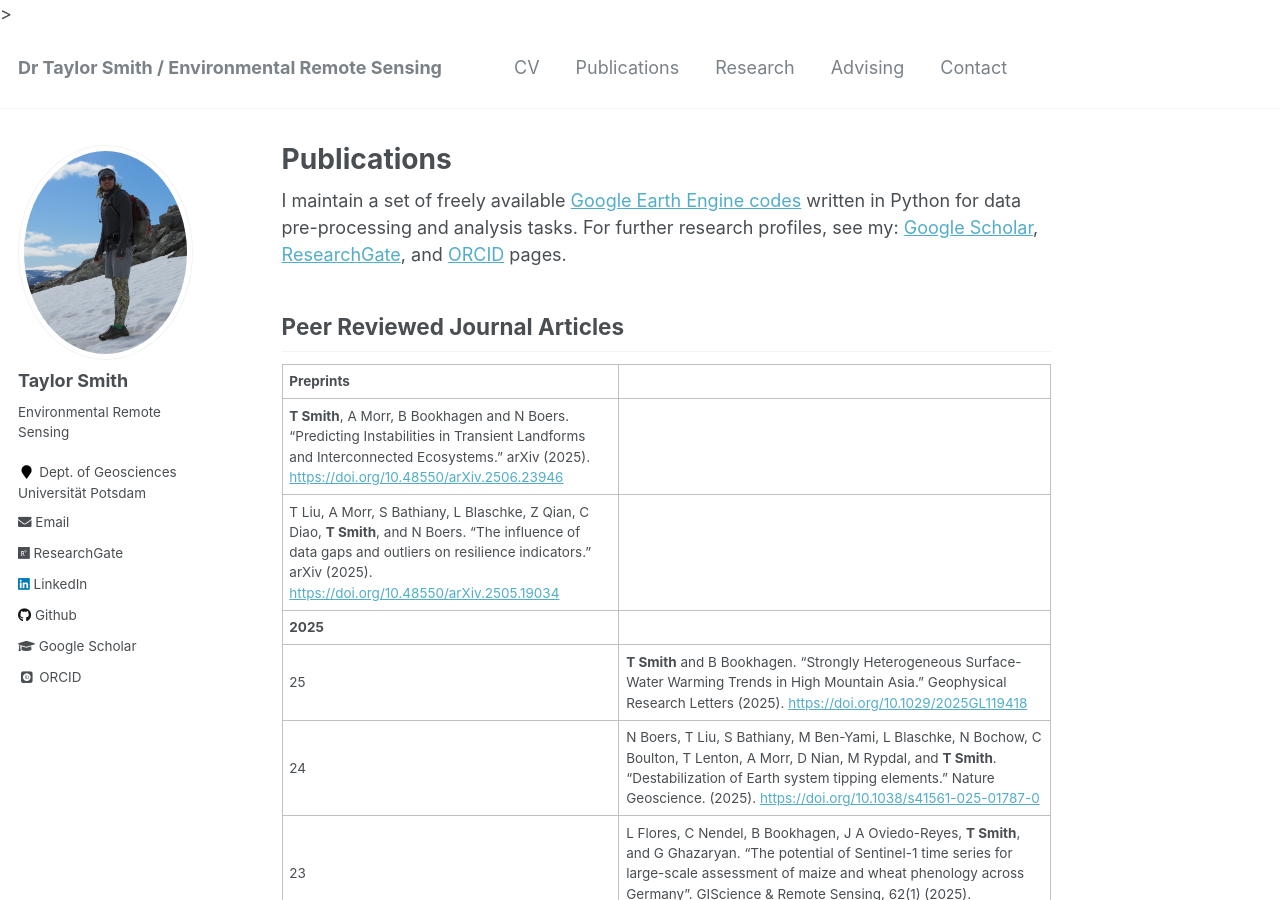
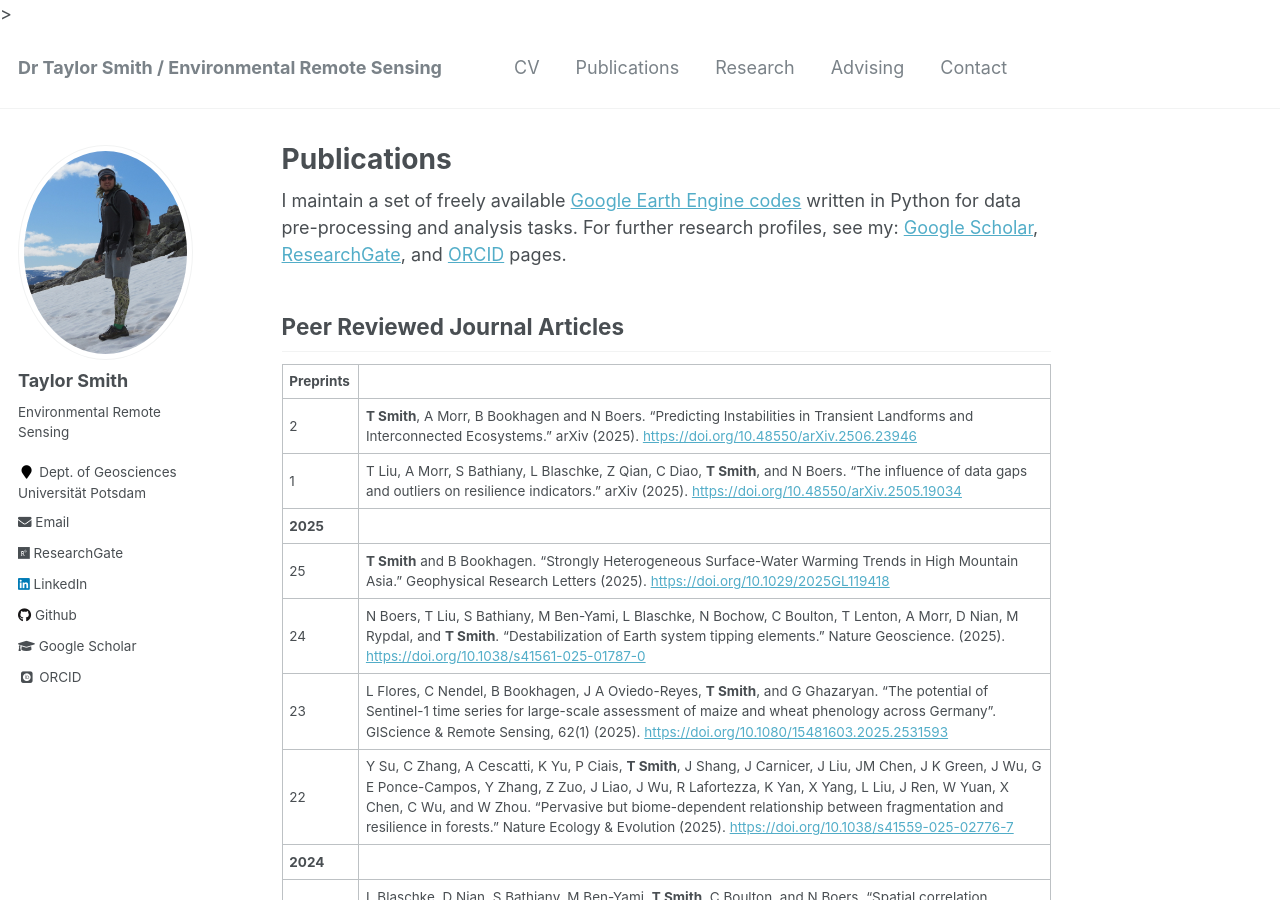
Before and after one commit to tasmi/tasmi.github.io, a Jekyll site: the page built from _pages/publications.md, in a window 1280 px wide and 900 px high. Built offline with Jekyll 4.4.1, drawn with Linux system fonts in a browser that asks for light colours; some web fonts are replaced.

Commit message:
Update publications.md

```diff
--- a/_pages/publications.md
+++ b/_pages/publications.md
@@ -10,8 +10,8 @@ I maintain a set of freely available [Google Earth Engine codes](https://github.
 ## Peer Reviewed Journal Articles
 
 | **Preprints**
- | **T Smith**, A Morr, B Bookhagen and N Boers. "Predicting Instabilities in Transient Landforms and Interconnected Ecosystems." arXiv (2025). [https://doi.org/10.48550/arXiv.2506.23946](https://doi.org/10.48550/arXiv.2506.23946)
- | T Liu, A Morr, S Bathiany, L Blaschke, Z Qian, C Diao, **T Smith**, and N Boers. "The influence of data gaps and outliers on resilience indicators." arXiv (2025). [https://doi.org/10.48550/arXiv.2505.19034](https://doi.org/10.48550/arXiv.2505.19034)
+2 | **T Smith**, A Morr, B Bookhagen and N Boers. "Predicting Instabilities in Transient Landforms and Interconnected Ecosystems." arXiv (2025). [https://doi.org/10.48550/arXiv.2506.23946](https://doi.org/10.48550/arXiv.2506.23946)
+1 | T Liu, A Morr, S Bathiany, L Blaschke, Z Qian, C Diao, **T Smith**, and N Boers. "The influence of data gaps and outliers on resilience indicators." arXiv (2025). [https://doi.org/10.48550/arXiv.2505.19034](https://doi.org/10.48550/arXiv.2505.19034)
 | **2025**
 25 | **T Smith** and B Bookhagen. "Strongly Heterogeneous Surface-Water Warming Trends in High Mountain Asia." Geophysical Research Letters (2025). [https://doi.org/10.1029/2025GL119418](https://doi.org/10.1029/2025GL119418)
 24 | N Boers, T Liu, S Bathiany, M Ben-Yami, L Blaschke, N Bochow, C Boulton, T Lenton, A Morr, D Nian, M Rypdal, and **T Smith**. "Destabilization of Earth system tipping elements." Nature Geoscience. (2025). [https://doi.org/10.1038/s41561-025-01787-0](https://doi.org/10.1038/s41561-025-01787-0)
```
